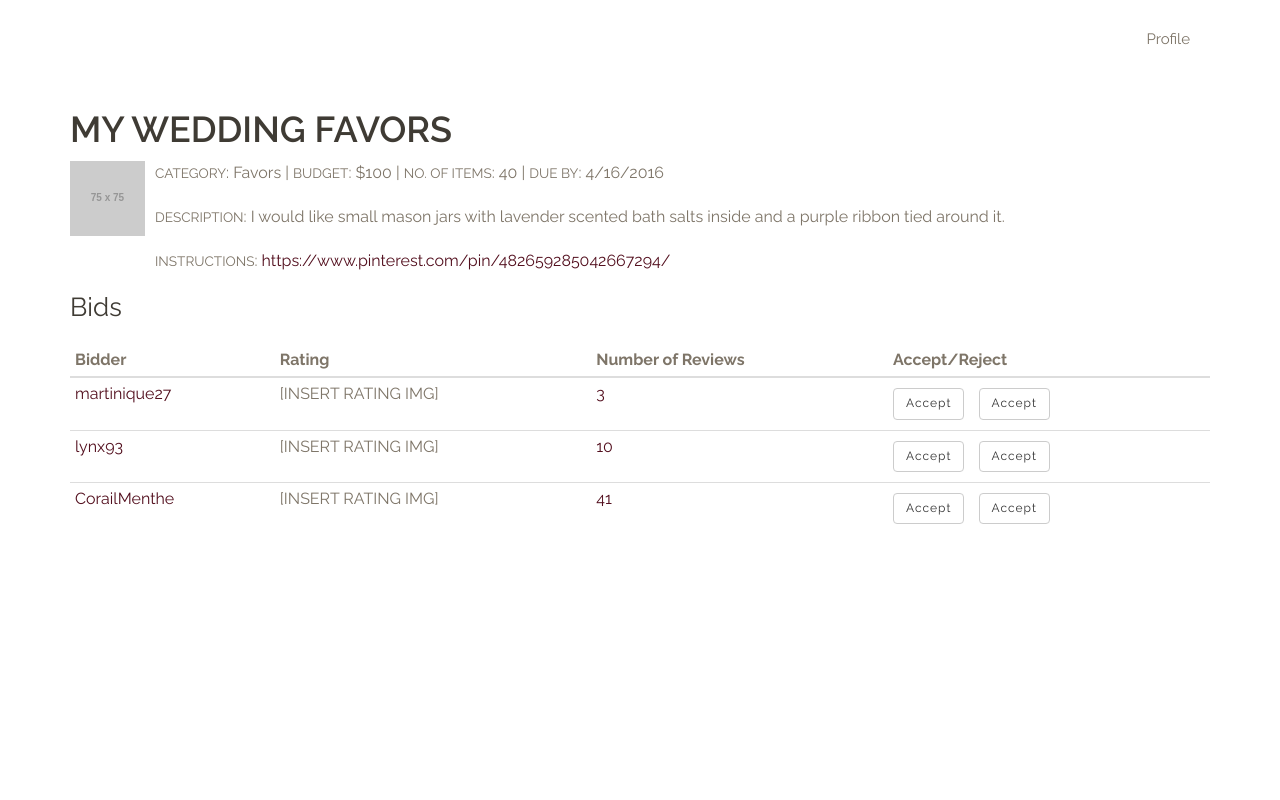
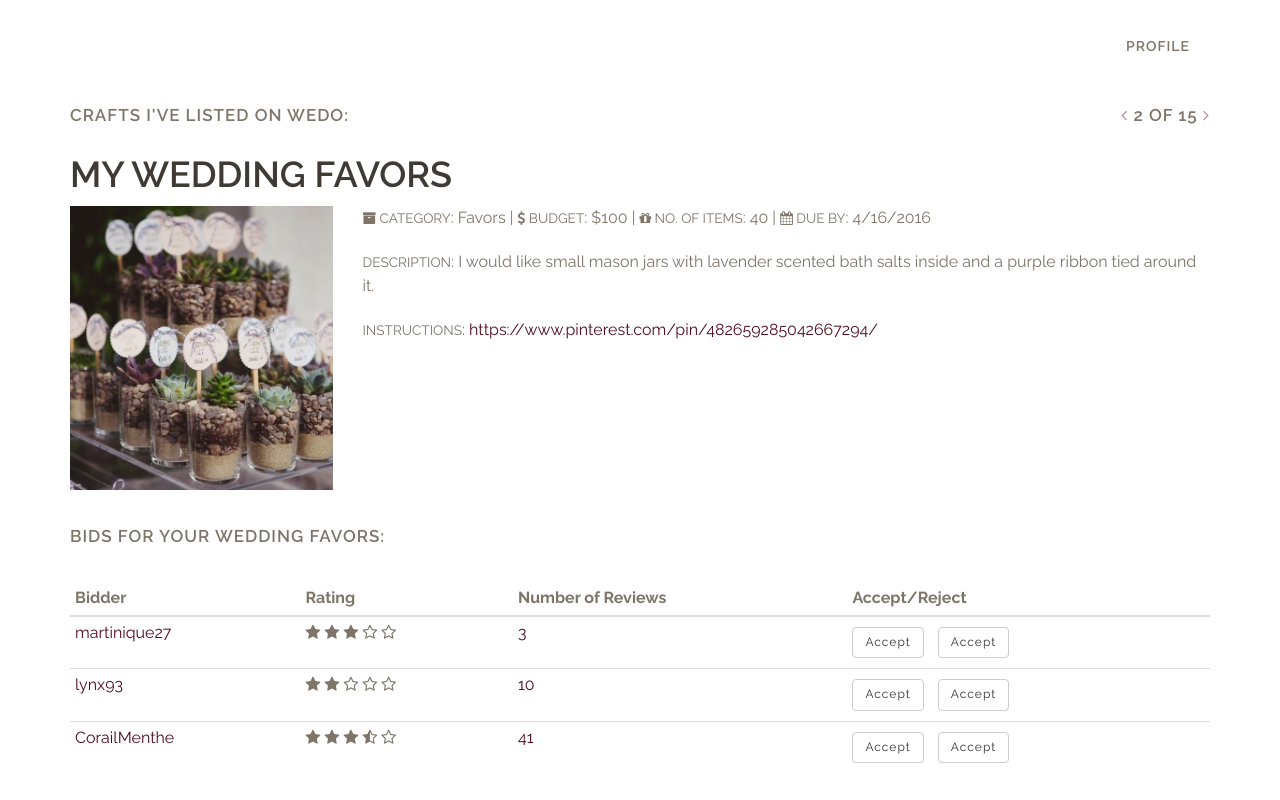
Before and after one commit to shivika/wedo, a website: page planner_project_detail.html in a window 1280 px wide. Drawn offline with nearby package versions, Linux system fonts and the light colour scheme; placeholder pictures from the web are drawn by us.

Commit message:
Added styling to project detail page

```diff
--- a/planner_project_detail.html
+++ b/planner_project_detail.html
@@ -35,7 +35,7 @@
         </div>
         <div id="navbar" class="navbar-collapse collapse">
           <ul class="list-unstyled list-inline pull-right">
-          	<li>Profile</li>
+          	<li><h6>Profile</h6></li>
           </ul>
         </div><!--/.navbar-collapse -->
       </div>
@@ -45,25 +45,44 @@
     <div class="container">
       <div class="row">
         <div class="col-sm-12">
+          <h5 class="page-title pull-left">Crafts I've listed on Wedo:</h5>
+          <h5 class="page-title pull-right"><i class="fa fa-angle-left c-pink-lt"></i>&#09;2 of 15&#09;<i class="fa fa-angle-right c-pink-lt"></i></h5>
+        </div>
+      </div>
+
+
+
+      <div class="row">
+        <div class="col-sm-12">
           <h1 class="page-title">My Wedding Favors</h1>
-        <div class="media">
-           <div class="media-left">
-               <img src="http://placehold.it/75x75" class="">
-           </div>
-           <div class="media-body align-m">
-             <p><span class="font-t-u font-w-2 small">Category</span>: Favors <span class="v-divider">|</span> <span class="font-t-u font-w-2 small">Budget</span>: $100 <span class="v-divider">|</span> <span class="font-t-u font-w-2 small">No. of Items</span>: 40 <span class="v-divider">|</span> <span class="font-t-u font-w-2 small">Due By</span>: 4/16/2016 </p>
-             <p><span class="font-t-u font-w-2 small">Description</span>: I would like small mason jars with lavender scented bath salts inside and a purple ribbon tied around it.</p>
-             <p><span class="font-t-u font-w-2 small">Instructions</span>: <a href="/https://www.pinterest.com/pin/482659285042667294/">https://www.pinterest.com/pin/482659285042667294/</a></p>
-           </div>
-       </div>
+        </div>
+      </div>
+
+      <div class="row">
+        <img src="assets/planner-project-detail/craft.png" class="col-sm-3">
+        <div class="col-sm-9">
+          <p><span class="font-t-u font-w-2 small"><i class="fa fa-archive"></i> Category</span>: Favors <span class="v-divider">|</span> <span class="font-t-u font-w-2 small"><i class="fa fa-usd"></i> Budget</span>: $100 <span class="v-divider">|</span> <span class="font-t-u font-w-2 small"><i class="fa fa-gift"></i> No. of Items</span>: 40 <span class="v-divider">|</span> <span class="font-t-u font-w-2 small"><i class="fa fa-calendar"></i> Due By</span>: 4/16/2016 </p>
+          <p><span class="font-t-u font-w-2 small">Description</span>: I would like small mason jars with lavender scented bath salts inside and a purple ribbon tied around it.</p>
+          <p><span class="font-t-u font-w-2 small">Instructions</span>: <a href="/https://www.pinterest.com/pin/482659285042667294/">https://www.pinterest.com/pin/482659285042667294/</a></p>
+      </div>
+
+     </div>
    </div>
    </div>
   </div>
 </section>
 <section id="bids" class="text-left">
+    &nbsp;&nbsp;&nbsp;
     <div class="container">
-            <h2 class="text-left">Bids</h2>
+      <div class="row">
+        <div class="col-sm-12">
+          <h5 class="page-title pull-left">Bids for your Wedding Favors:</h5>
+        </div>
+      </div>
     </div>
+
+    &nbsp;
+
     <div class="container">
         <div class="table-responsive">
         <table class="table table-hover table-condensed">
@@ -78,7 +97,7 @@
             <tbody>
                 <tr>
                     <td><a href="/https://www.google.com/">martinique27</td>
-                    <td>[INSERT RATING IMG]</td>
+                    <td><i class="fa fa-star"></i> <i class="fa fa-star"></i> <i class="fa fa-star"></i> <i class="fa fa-star-o"></i> <i class="fa fa-star-o"></i></td>
                     <td><a href="/https://www.google.com/">3</td>
                     <td><ul class="list-unstyled list-inline pull-left">
                               	<li><button type="submit" class="btn btn-default">Accept</button></li>
@@ -88,7 +107,7 @@
                 </tr>
                 <tr>
                     <td><a href="/https://www.google.com/">lynx93</td>
-                    <td>[INSERT RATING IMG]</td>
+                    <td><i class="fa fa-star"></i> <i class="fa fa-star"></i> <i class="fa fa-star-o"></i> <i class="fa fa-star-o"></i> <i class="fa fa-star-o"></i></td>
                     <td><a href="/https://www.google.com/">10</td>
                     <td><ul class="list-unstyled list-inline pull-left">
                               	<li><button type="submit" class="btn btn-default">Accept</button></li>
@@ -98,7 +117,7 @@
                 </tr>
                 <tr>
                     <td><a href="/https://www.google.com/">CorailMenthe</td>
-                    <td>[INSERT RATING IMG]</td>
+                    <td><i class="fa fa-star"></i> <i class="fa fa-star"></i> <i class="fa fa-star"></i> <i class="fa fa-star-half-o"></i> <i class="fa fa-star-o"></i></td>
                     <td><a href="/https://www.google.com/">41</td>
                     <td><ul class="list-unstyled list-inline pull-left">
                               	<li><button type="submit" class="btn btn-default">Accept</button></li>
```
Also changed, not shown: assets/planner-project-detail/craft.png (added).
